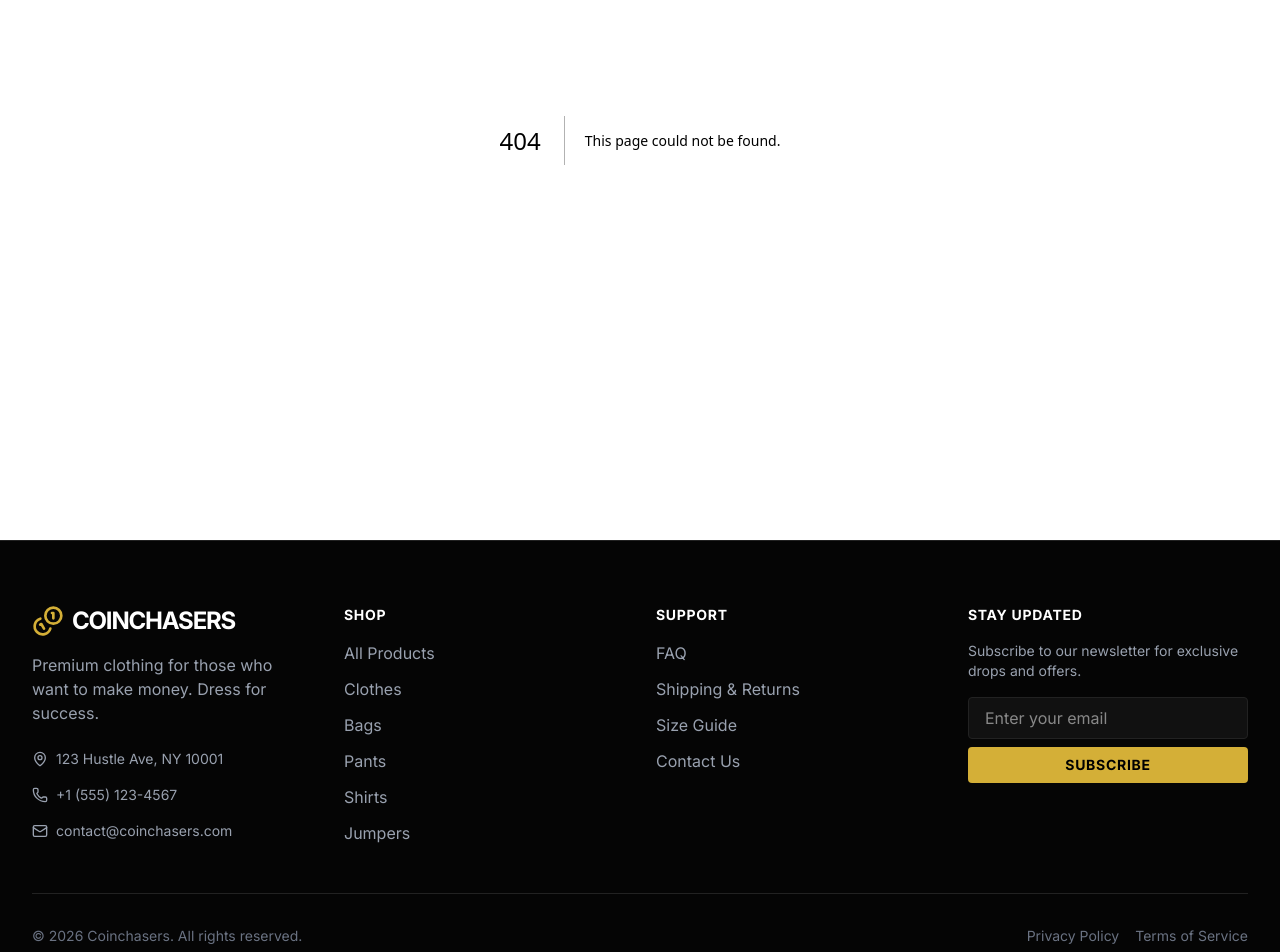
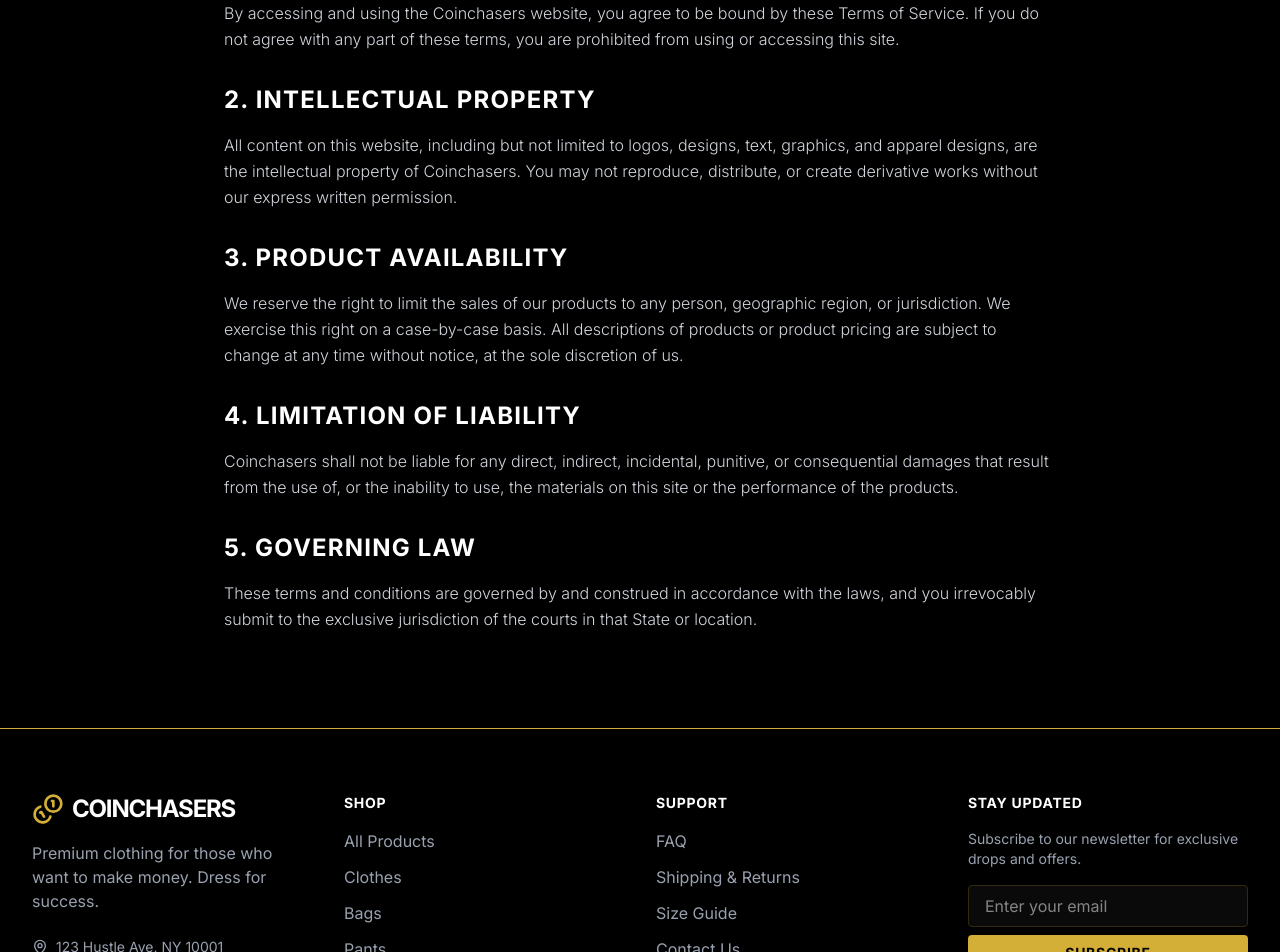
Before and after one commit to ChaseForrester/Coinchasers, a Next.js app: page /terms in a window 1280 px wide. Before the commit this address had no page. Shown: the part 340-1292 px from the top of the page. Built offline with nearby package versions, Linux system fonts and the light colour scheme.

Commit message:
Update theme to pure black and gold, add policy pages

```diff
--- a/src/app/globals.css
+++ b/src/app/globals.css
@@ -5,15 +5,15 @@
   --color-gold-500: #d4af37;
   --color-gold-400: #e5c158;
   --color-gold-600: #aa8c2c;
-  --color-background: #050505;
-  --color-foreground: #fafafa;
-  --color-card: #111111;
-  --color-border: #222222;
+  --color-background: #000000;
+  --color-foreground: #ffffff;
+  --color-card: #0a0a0a;
+  --color-border: #332a0d; /* Subtle gold-tinted dark border */
 }
 
 :root {
-  --background: #050505;
-  --foreground: #fafafa;
+  --background: #000000;
+  --foreground: #ffffff;
 }
 
 body {
--- /dev/null
+++ b/src/app/privacy/page.tsx
@@ -0,0 +1,45 @@
+export default function PrivacyPolicy() {
+  return (
+    <div className="min-h-screen py-24 px-4 sm:px-6 lg:px-8 max-w-4xl mx-auto text-gray-300 font-light">
+      <h1 className="text-4xl md:text-5xl font-black uppercase tracking-tighter mb-4 text-white">Privacy <span className="text-[var(--color-gold-500)]">Policy</span></h1>
+      <div className="h-1 w-24 bg-[var(--color-gold-500)] mb-12"></div>
+
+      <div className="space-y-8">
+        <section>
+          <h2 className="text-2xl font-bold uppercase tracking-wider text-white mb-4">1. Information We Collect</h2>
+          <p className="leading-relaxed">
+            At Coinchasers, we respect your privacy and are committed to protecting the personal information you share with us. We collect information you provide directly to us, such as when you create an account, subscribe to our VIP newsletter, or make a purchase. This may include your name, email address, shipping address, and payment information.
+          </p>
+        </section>
+
+        <section>
+          <h2 className="text-2xl font-bold uppercase tracking-wider text-white mb-4">2. How We Use Your Information</h2>
+          <p className="leading-relaxed">
+            We use the information we collect to process transactions, fulfill orders, and send you important updates regarding our exclusive drops. We may also use your email to provide you with marketing communications if you have opted into our Inner Circle newsletter.
+          </p>
+        </section>
+
+        <section>
+          <h2 className="text-2xl font-bold uppercase tracking-wider text-white mb-4">3. Information Sharing</h2>
+          <p className="leading-relaxed">
+            We do not sell or rent your personal information to third parties. We may share your information with trusted service providers who assist us in operating our website, processing payments, and fulfilling orders, strictly under confidentiality agreements.
+          </p>
+        </section>
+
+        <section>
+          <h2 className="text-2xl font-bold uppercase tracking-wider text-white mb-4">4. Security</h2>
+          <p className="leading-relaxed">
+            We implement industry-standard security measures to protect your personal information from unauthorized access, alteration, or disclosure. However, no method of transmission over the Internet or electronic storage is 100% secure.
+          </p>
+        </section>
+
+        <section>
+          <h2 className="text-2xl font-bold uppercase tracking-wider text-white mb-4">5. Contact Us</h2>
+          <p className="leading-relaxed">
+            If you have any questions about this Privacy Policy, please contact us at privacy@coinchasers.com.
+          </p>
+        </section>
+      </div>
+    </div>
+  );
+}
--- /dev/null
+++ b/src/app/refund/page.tsx
@@ -0,0 +1,38 @@
+export default function RefundPolicy() {
+  return (
+    <div className="min-h-screen py-24 px-4 sm:px-6 lg:px-8 max-w-4xl mx-auto text-gray-300 font-light">
+      <h1 className="text-4xl md:text-5xl font-black uppercase tracking-tighter mb-4 text-white">Refund <span className="text-[var(--color-gold-500)]">Policy</span></h1>
+      <div className="h-1 w-24 bg-[var(--color-gold-500)] mb-12"></div>
+
+      <div className="space-y-8">
+        <section>
+          <h2 className="text-2xl font-bold uppercase tracking-wider text-white mb-4">1. Returns Overview</h2>
+          <p className="leading-relaxed">
+            At Coinchasers, we stand by the quality of our premium apparel. If you are not entirely satisfied with your purchase, we're here to help. You have 14 calendar days to return an item from the date you received it.
+          </p>
+        </section>
+
+        <section>
+          <h2 className="text-2xl font-bold uppercase tracking-wider text-white mb-4">2. Eligibility for Returns</h2>
+          <p className="leading-relaxed">
+            To be eligible for a return, your item must be unused, unwashed, and in the exact same condition that you received it. It must also be in the original packaging with all tags attached. Items marked as "Final Sale" or from limited exclusive drops cannot be returned.
+          </p>
+        </section>
+
+        <section>
+          <h2 className="text-2xl font-bold uppercase tracking-wider text-white mb-4">3. Refunds</h2>
+          <p className="leading-relaxed">
+            Once we receive your item, we will inspect it and notify you that we have received your returned item. We will immediately notify you on the status of your refund after inspecting the item. If your return is approved, we will initiate a refund to your credit card (or original method of payment).
+          </p>
+        </section>
+
+        <section>
+          <h2 className="text-2xl font-bold uppercase tracking-wider text-white mb-4">4. Shipping Costs</h2>
+          <p className="leading-relaxed">
+            You will be responsible for paying for your own shipping costs for returning your item. Shipping costs are non-refundable. If you receive a refund, the cost of return shipping will be deducted from your refund.
+          </p>
+        </section>
+      </div>
+    </div>
+  );
+}
--- /dev/null
+++ b/src/app/terms/page.tsx
@@ -0,0 +1,45 @@
+export default function TermsOfService() {
+  return (
+    <div className="min-h-screen py-24 px-4 sm:px-6 lg:px-8 max-w-4xl mx-auto text-gray-300 font-light">
+      <h1 className="text-4xl md:text-5xl font-black uppercase tracking-tighter mb-4 text-white">Terms of <span className="text-[var(--color-gold-500)]">Service</span></h1>
+      <div className="h-1 w-24 bg-[var(--color-gold-500)] mb-12"></div>
+
+      <div className="space-y-8">
+        <section>
+          <h2 className="text-2xl font-bold uppercase tracking-wider text-white mb-4">1. Acceptance of Terms</h2>
+          <p className="leading-relaxed">
+            By accessing and using the Coinchasers website, you agree to be bound by these Terms of Service. If you do not agree with any part of these terms, you are prohibited from using or accessing this site.
+          </p>
+        </section>
+
+        <section>
+          <h2 className="text-2xl font-bold uppercase tracking-wider text-white mb-4">2. Intellectual Property</h2>
+          <p className="leading-relaxed">
+            All content on this website, including but not limited to logos, designs, text, graphics, and apparel designs, are the intellectual property of Coinchasers. You may not reproduce, distribute, or create derivative works without our express written permission.
+          </p>
+        </section>
+
+        <section>
+          <h2 className="text-2xl font-bold uppercase tracking-wider text-white mb-4">3. Product Availability</h2>
+          <p className="leading-relaxed">
+            We reserve the right to limit the sales of our products to any person, geographic region, or jurisdiction. We exercise this right on a case-by-case basis. All descriptions of products or product pricing are subject to change at any time without notice, at the sole discretion of us.
+          </p>
+        </section>
+
+        <section>
+          <h2 className="text-2xl font-bold uppercase tracking-wider text-white mb-4">4. Limitation of Liability</h2>
+          <p className="leading-relaxed">
+            Coinchasers shall not be liable for any direct, indirect, incidental, punitive, or consequential damages that result from the use of, or the inability to use, the materials on this site or the performance of the products.
+          </p>
+        </section>
+
+        <section>
+          <h2 className="text-2xl font-bold uppercase tracking-wider text-white mb-4">5. Governing Law</h2>
+          <p className="leading-relaxed">
+            These terms and conditions are governed by and construed in accordance with the laws, and you irrevocably submit to the exclusive jurisdiction of the courts in that State or location.
+          </p>
+        </section>
+      </div>
+    </div>
+  );
+}
--- a/src/components/Footer.tsx
+++ b/src/components/Footer.tsx
@@ -3,7 +3,7 @@
 
 export default function Footer() {
   return (
-    <footer className="bg-[#050505] border-t border-border pt-16 pb-8">
+    <footer className="bg-black border-t border-[var(--color-gold-500)] border-opacity-20 pt-16 pb-8">
       <div className="max-w-7xl mx-auto px-4 sm:px-6 lg:px-8">
         <div className="grid grid-cols-1 md:grid-cols-4 gap-12 md:gap-8">
           <div className="col-span-1 md:col-span-1">
@@ -64,13 +64,14 @@
           </div>
         </div>
 
-        <div className="border-t border-border mt-12 pt-8 flex flex-col md:flex-row justify-between items-center">
+        <div className="border-t border-[var(--color-gold-500)] border-opacity-20 mt-12 pt-8 flex flex-col md:flex-row justify-between items-center">
           <p className="text-gray-500 text-sm mb-4 md:mb-0">
             &copy; {new Date().getFullYear()} Coinchasers. All rights reserved.
           </p>
-          <div className="flex gap-4">
-            <Link href="#" className="text-gray-500 hover:text-white text-sm transition-colors">Privacy Policy</Link>
-            <Link href="#" className="text-gray-500 hover:text-white text-sm transition-colors">Terms of Service</Link>
+          <div className="flex flex-wrap justify-center gap-4">
+            <Link href="/privacy" className="text-gray-500 hover:text-[var(--color-gold-500)] text-sm transition-colors uppercase tracking-wider">Privacy Policy</Link>
+            <Link href="/terms" className="text-gray-500 hover:text-[var(--color-gold-500)] text-sm transition-colors uppercase tracking-wider">Terms of Service</Link>
+            <Link href="/refund" className="text-gray-500 hover:text-[var(--color-gold-500)] text-sm transition-colors uppercase tracking-wider">Refund Policy</Link>
           </div>
         </div>
       </div>
```
